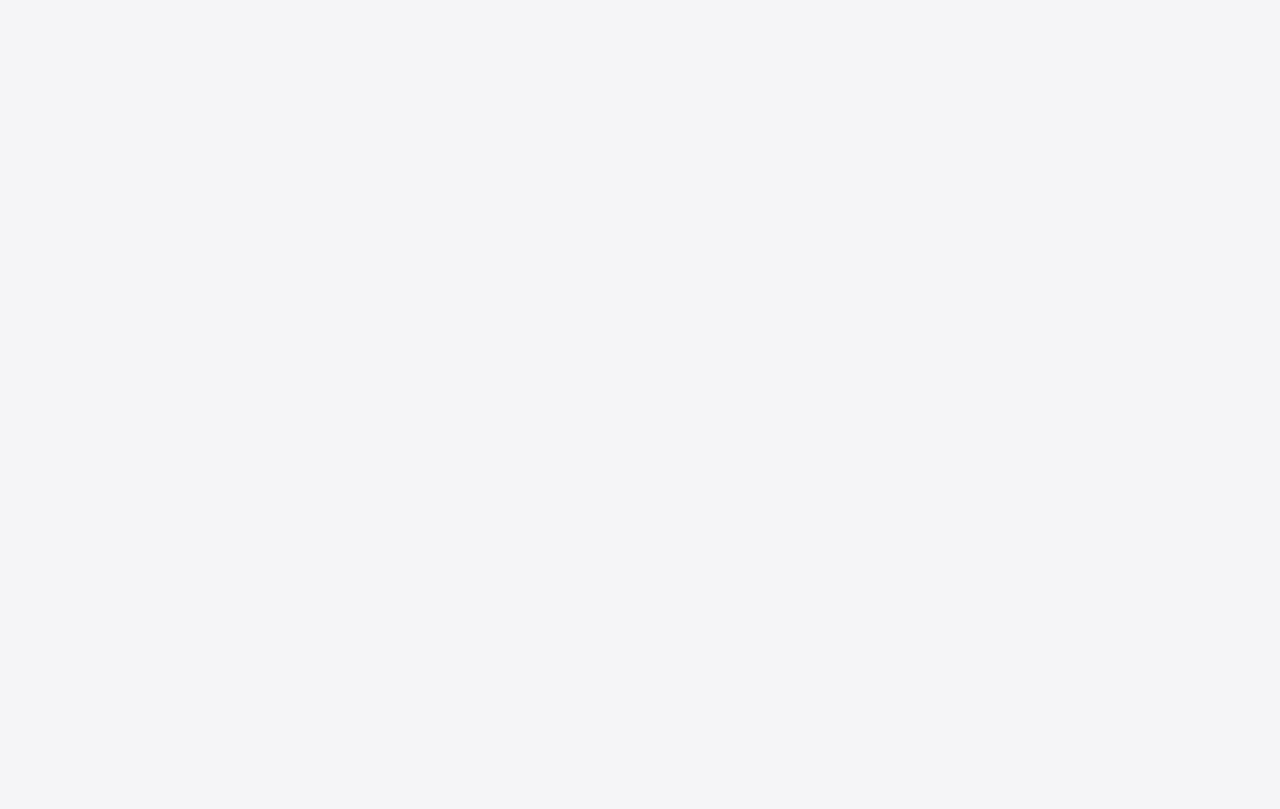
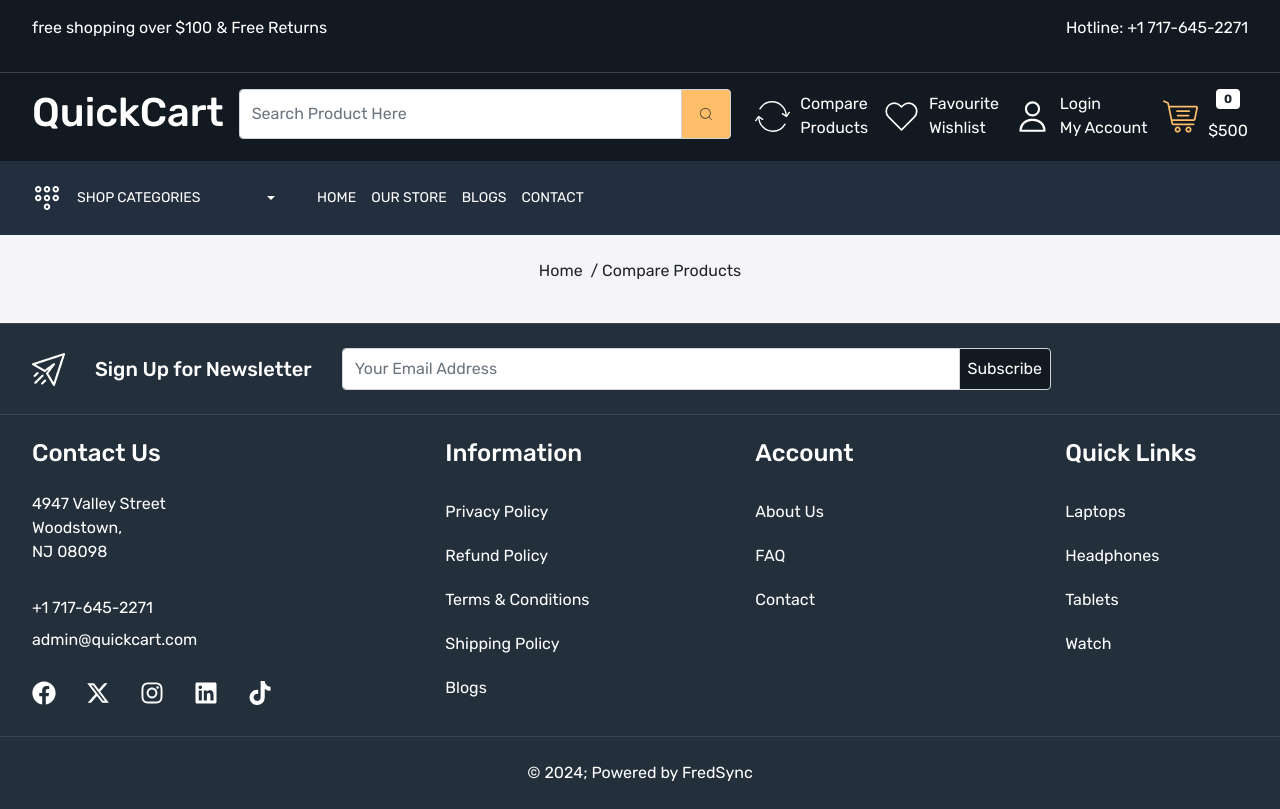
Before and after one commit to bant095/QuickCart-Frontend, a React (Create React App) app: page /compare-product in a window 1280 px wide. Before the commit this address had no page. Built offline with nearby package versions, Linux system fonts and the light colour scheme.

Commit message:
I created Compare Product page

```diff
--- a/src/App.js
+++ b/src/App.js
@@ -7,6 +7,7 @@ import About from './pages/About';
 import Contact from './pages/Contact';
 import OurStore from './pages/OurStore';
 import Blog from './pages/Blog';
+import CompareProduct from './pages/CompareProduct';
 
 function App() {
   return (
@@ -21,6 +22,7 @@ function App() {
             <Route path='contact' element={<Contact />} />
             <Route path='store' element={<OurStore />} />
             <Route path='blogs' element={<Blog />} />
+            <Route path='compare-product' element={<CompareProduct />} />
           </Route>
         </Routes>
       </BrowserRouter>
--- a/src/components/Header.js
+++ b/src/components/Header.js
@@ -52,7 +52,10 @@ const Header = () => {
             <div className='col-5'>
               <div className='header-upper-links d-flex align-items-center justify-content-between'>
                 <div>
-                  <Link className='d-flex align-items-center justify-center gap-10 text-white'>
+                  <Link
+                    to='/compare-product'
+                    className='d-flex align-items-center justify-center gap-10 text-white'
+                  >
                     <img src='/images/compare.svg' alt='compare' />
                     <p className='mb-0'>
                       Compare <br /> Products
@@ -60,7 +63,10 @@ const Header = () => {
                   </Link>
                 </div>
                 <div>
-                  <Link className='d-flex align-items-center justify-center gap-10 text-white'>
+                  <Link
+                    to='/wishlist'
+                    className='d-flex align-items-center justify-center gap-10 text-white'
+                  >
                     <img src='/images/wishlist.svg' alt='wishlist' />
                     <p className='mb-0'>
                       Favourite <br /> Wishlist
@@ -68,7 +74,10 @@ const Header = () => {
                   </Link>
                 </div>
                 <div>
-                  <Link className='d-flex align-items-center justify-center gap-10 text-white'>
+                  <Link
+                    to='/login'
+                    className='d-flex align-items-center justify-center gap-10 text-white'
+                  >
                     <img src='/images/user.svg' alt='user' />
                     <p className='mb-0'>
                       Login <br /> My Account
@@ -76,7 +85,10 @@ const Header = () => {
                   </Link>
                 </div>
                 <div>
-                  <Link className='d-flex align-items-center justify-center gap-10 text-white'>
+                  <Link
+                    to='/cart'
+                    className='d-flex align-items-center justify-center gap-10 text-white'
+                  >
                     <img src='/images/cart.svg' alt='cart' />
                     <div className='d-flex flex-column align-items-center gap-10'>
                       <span className='badge bg-white text-dark'>0</span>
--- /dev/null
+++ b/src/pages/CompareProduct.js
@@ -0,0 +1,14 @@
+import React from 'react';
+import Meta from '../components/Meta';
+import BreadCrumb from '../components/BreadCrumb';
+
+const CompareProduct = () => {
+  return (
+    <>
+      <Meta title={'Compare Products'} />
+      <BreadCrumb title='Compare Products' />
+    </>
+  );
+};
+
+export default CompareProduct;
```
